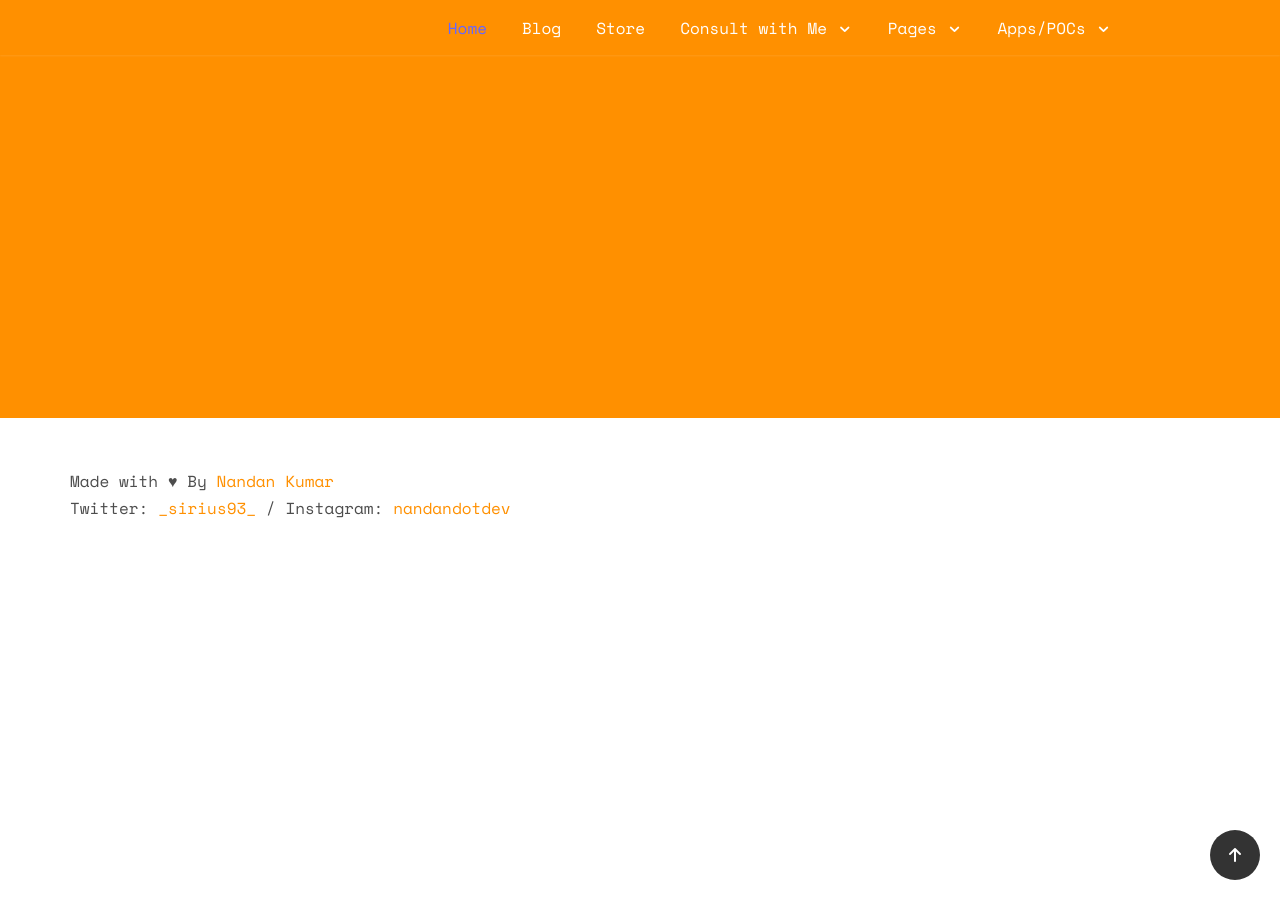
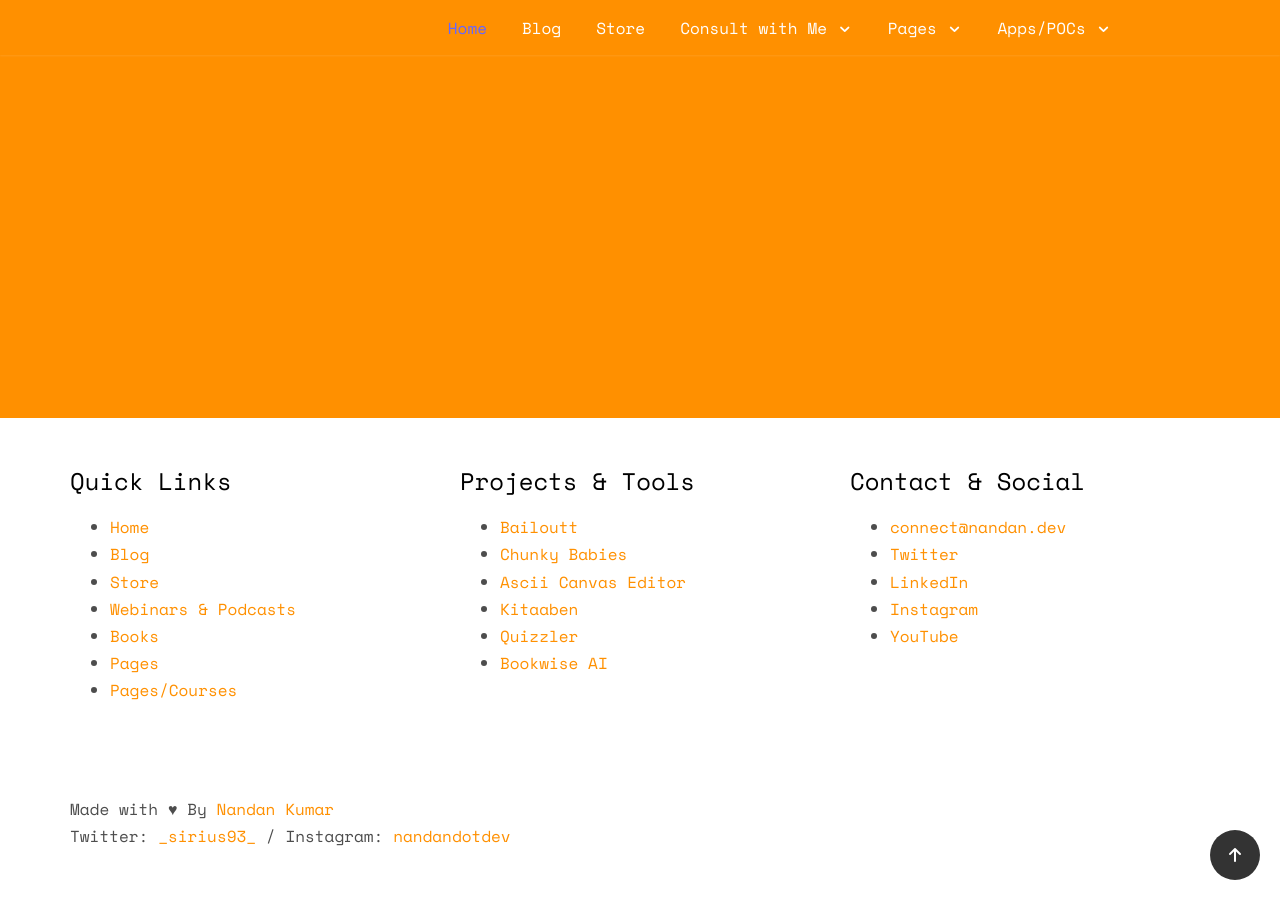
Before and after one commit to sirius93/sirius93.github.io, a Jekyll site: the page index.html, which Jekyll copies as it is, in a window 1280 px wide and 900 px high, scrolled down 8634 px. Built offline with Jekyll 4.4.1, drawn with Linux system fonts in a browser that asks for light colours; some web fonts are replaced.

Commit message:
Added footer links

```diff
--- a/index.html
+++ b/index.html
@@ -890,6 +890,44 @@
 	<div id="fh5co-footer">
 		<div class="container">
 			<div class="row">
+				<div class="col-md-4 col-sm-6 footer-widget">
+					<h3>Quick Links</h3>
+					<ul class="fh5co-footer-links">
+						<li><a href="/">Home</a></li>
+						<li><a target="_blank" href="https://blog.nandan.dev">Blog</a></li>
+						<li><a target="_blank" href="https://store.nandan.dev">Store</a></li>
+						<li><a target="_blank" href="https://nandan.dev/pages/webinars-n-podcasts">Webinars & Podcasts</a></li>
+						<li><a target="_blank" href="https://nandan.dev/pages/books/">Books</a></li>
+						<li><a target="_blank" href="https://nandan.dev/pages">Pages</a></li>
+						<li><a target="_blank" href="https://nandan.dev/pages/courses">Pages/Courses</a></li>
+					</ul>
+				</div>
+				<div class="col-md-4 col-sm-6 footer-widget">
+					<h3>Projects & Tools</h3>
+					<ul class="fh5co-footer-links">
+						<li><a target="_blank" href="https://bailoutt.com">Bailoutt</a></li>
+						<li><a target="_blank" href="https://chunkybabies.com/">Chunky Babies</a></li>
+						<li><a target="_blank" href="https://nandan.dev/ascii-canvas-editor">Ascii Canvas Editor</a></li>
+						<li><a target="_blank" href="https://kitaaben.com">Kitaaben</a></li>
+						<li><a target="_blank" href="https://quizzler.xyz">Quizzler</a></li>
+						<li><a target="_blank" href="https://bookwise.kitaaben.com">Bookwise AI</a></li>
+					</ul>
+				</div>
+				<div class="col-md-4 col-sm-12 footer-widget">
+					<h3>Contact & Social</h3>
+					<ul class="fh5co-footer-links">
+						<li><a href="mailto:connect@nandan.dev">connect@nandan.dev</a></li>
+						<li><a target="_blank" href="https://twitter.com/_sirius93_">Twitter</a></li>
+						<li><a target="_blank" href="https://www.linkedin.com/in/nandank93/">LinkedIn</a></li>
+						<li><a target="_blank" href="https://www.instagram.com/nandandotdev/">Instagram</a></li>
+						<li><a target="_blank" href="https://www.youtube.com/@nandandotdev">YouTube</a></li>
+					</ul>
+				</div>
+			</div>
+			<br/>
+			<br/>
+			<br/>
+			<div class="row">
 				<div class="col-md-12">
 					<p>Made with &hearts; By <a href="/" target="_blank">Nandan Kumar</a><br>Twitter: <a href="https://twitter.com/nandandotdev" target="_blank">_sirius93_</a> / Instagram: <a href="https://www.instagram.com/nandandotdev/" target="_blank">nandandotdev</a></p>
 				</div>
@@ -898,7 +936,7 @@
 	</div>
 
 	<div class="gototop js-top">
-		<a href="#" class="js-gotop"><i class="icon-arrow-up22"></i></a>
+		<a href="#" class="js-gotop" aria-label="Back to top"><i class="icon-arrow-up22"></i></a>
 	</div>
 
 	<!-- jQuery -->
```
